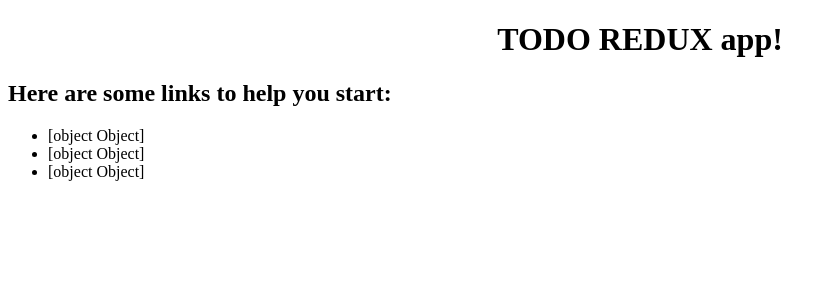
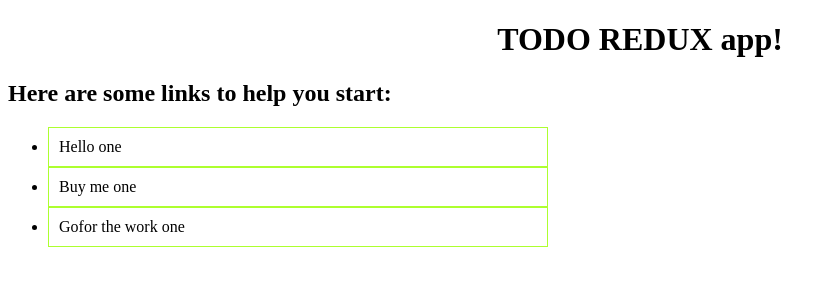
Before and after one commit to sjcrisme/my-redux-todolist, an Angular app: page / in a window 1280 px wide. Shown: the top 300 px of the page, without its empty margins (0-833 px from the left). Built offline with nearby package versions, Linux system fonts and the light colour scheme.

Commit message:
UI style, click

```diff
--- a/src/app/app.component.css
+++ b/src/app/app.component.css
@@ -0,0 +1,7 @@
+.todo-list{
+  width: 500px;
+}
+.todo-item{
+  padding: 10px;
+  border:1px solid greenyellow;
+}
--- a/src/app/app.component.html
+++ b/src/app/app.component.html
@@ -5,6 +5,8 @@
   </h1>
 </div>
 <h2>Here are some links to help you start: </h2>
-<ul>
-  <li *ngFor="let todo of todos">{{todo}}</li>
+<ul class="todo-list">
+  <li *ngFor="let todo of todos" (click)="onClick(todo)">
+    <div class="todo-item">{{todo.message}}</div>
+  </li>
 </ul>
--- a/src/app/app.component.ts
+++ b/src/app/app.component.ts
@@ -13,4 +13,8 @@
     { id: 2, message: 'Buy me one ', 'authour': 'admin', price: 3 },
     { id: 3, message: 'Gofor the work one ', 'authour': 'test', price: 10 },
   ];
+
+ onClick(todoItem: todos ) {
+   console.log(todoItem);
+ }
 }
```
